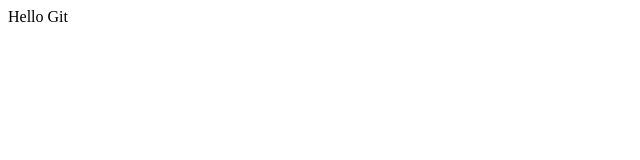
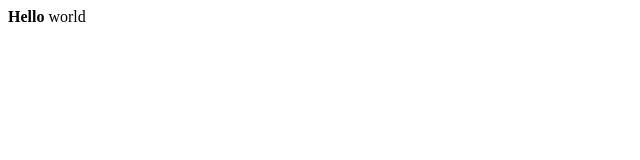
Before and after one commit to nithadar/hello-git, a plain HTML site: page index.html in a window 1280 px wide. Shown: the full height of the page, 0-640 px from the left. Drawn offline with Linux system fonts and the light colour scheme.

Commit message:
add bold to hello

```diff
--- a/index.html
+++ b/index.html
@@ -6,6 +6,6 @@
     <title>Document</title>
 </head>
 <body>
-    Hello Git
+    <b>Hello</b> world
 </body>
 </html>
```
